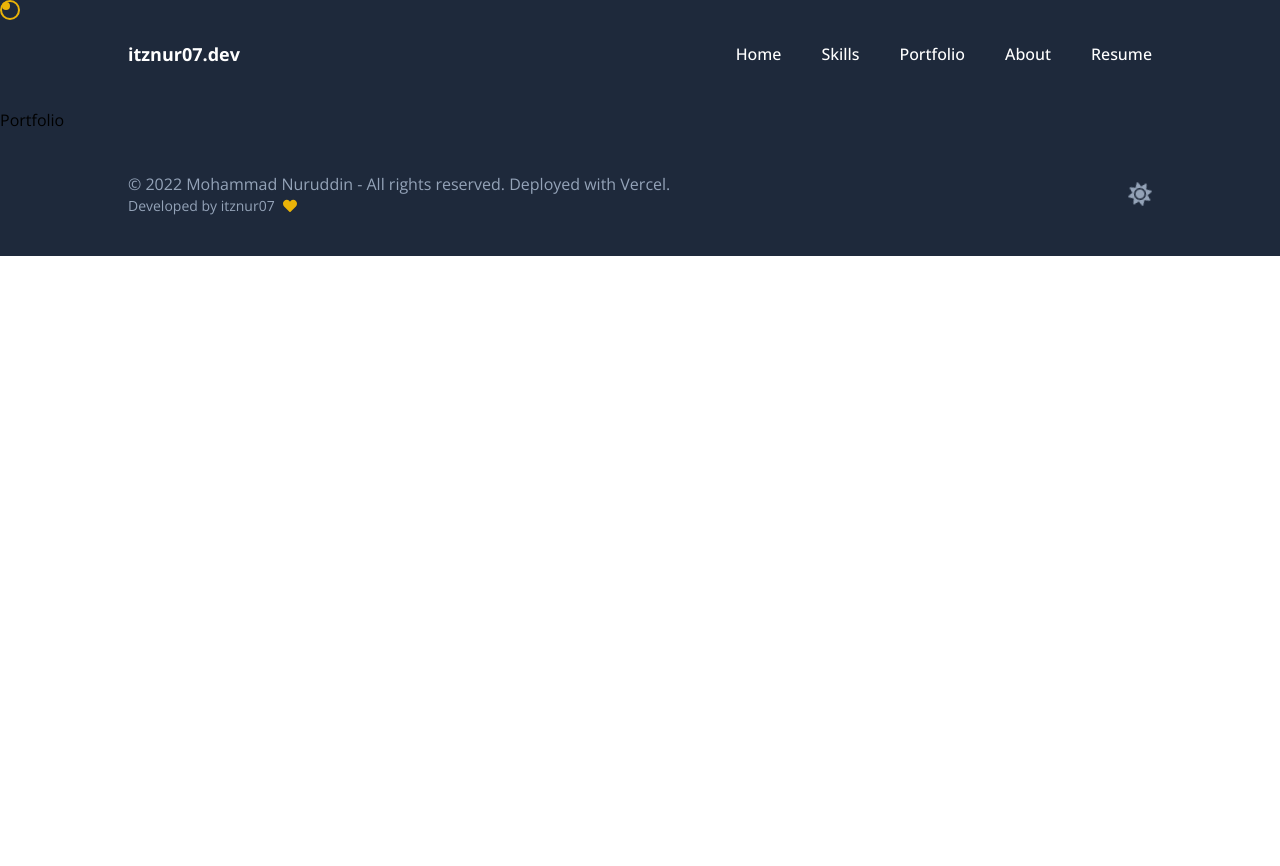
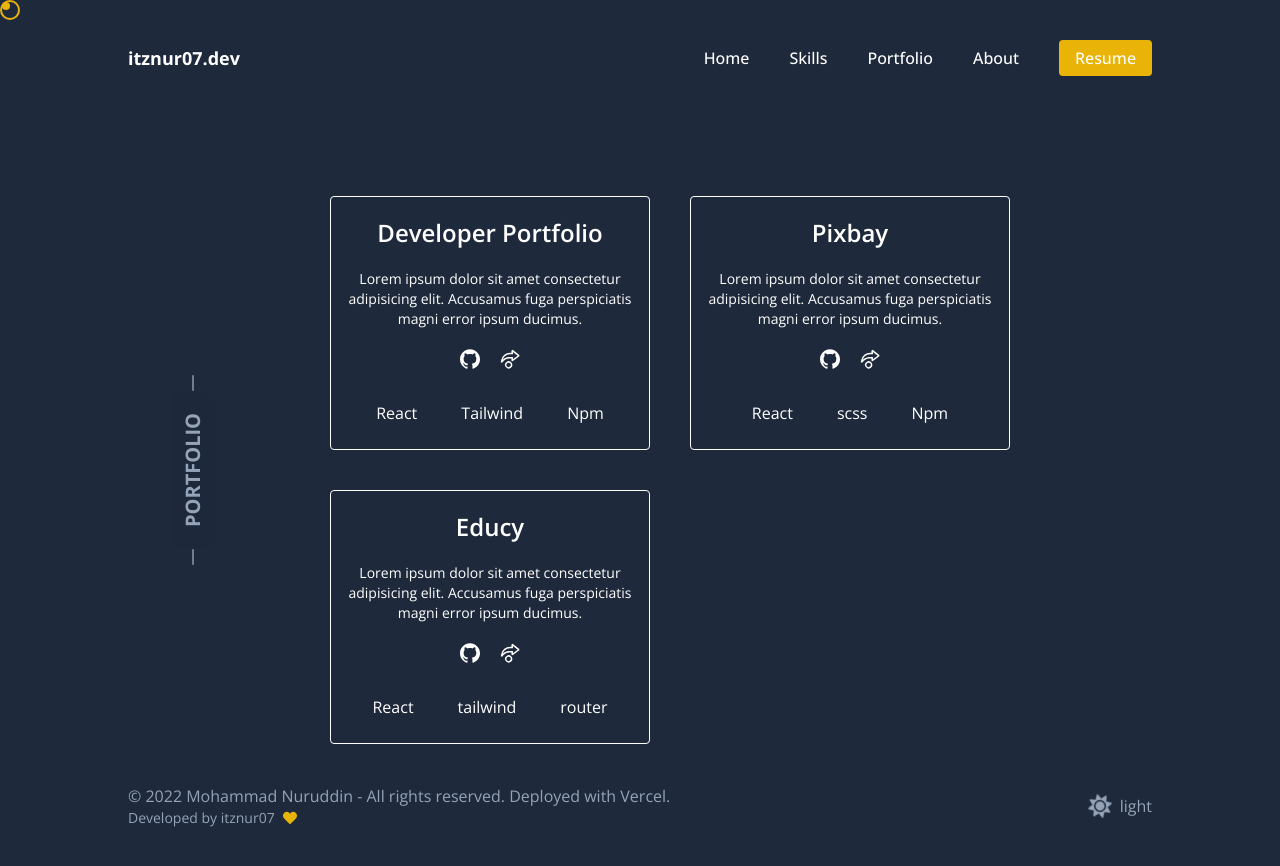
Before and after one commit to itznur07/itznur07.dev, a React (Create React App) app: page /portfolio in a window 1280 px wide. Before the commit the page ends 800 px from the top, so only its background shows below. Built offline with nearby package versions, Linux system fonts and the light colour scheme.

Commit message:
Worked update

```diff
--- a/src/App.js
+++ b/src/App.js
@@ -5,7 +5,7 @@ import CustomCursor from "./components/cursor";
 import Layout from "./components/Layout";
 import About from "./pages/About";
 import Home from "./pages/Home";
-import Portfolio from "./pages/Portfolio";
+import Protfolio from "./pages/Portfolio";
 import Skills from "./pages/Skills";
 
 const App = () => {
@@ -17,7 +17,7 @@ const App = () => {
         <Route path='/' element={<Layout />}>
           <Route index element={<Home />} />
           <Route path='/skills' element={<Skills />} />
-          <Route path='/portfolio' element={<Portfolio />} />
+          <Route path='/portfolio' element={<Protfolio />} />
           <Route path='/about' element={<About />} />
         </Route>
       </Routes>
--- a/src/components/Footer.js
+++ b/src/components/Footer.js
@@ -29,13 +29,18 @@ const Footer = () => {
       </div>
       <div>
         {mode === false ? (
-          <FaMoon size={24} onClick={() => handleDark()} className='cursor-pointer' />
+          <div className="flex items-center space-x-2">
+            <FaMoon size={24} onClick={() => handleDark()} className='cursor-pointer' /> <span>dark</span>
+          </div>
         ) : (
-          <FaSun
+          <div className="flex items-center space-x-2">
+            <FaSun
             size={24}
             onClick={() => handleWhite()}
             className='cursor-pointer animate-spin'
           />
+          <span>light</span>
+          </div>
         )}
       </div>
     </div>
--- a/src/components/Navigation.js
+++ b/src/components/Navigation.js
@@ -31,9 +31,7 @@ const Navigation = () => {
           <Link to='/about'>
             <li className='hover:border-b-2 border-yellow-500'>About</li>
           </Link>
-          <Link to='/resume'>
-            <li className='hover:border-b-2 border-yellow-500'>Resume</li>
-          </Link>
+            <li className='rounded px-4 py-1.5 bg-yellow-500'><a href="https://drive.google.com/file/d/1ImNylwGYbKjIjaMq7UlpMFPigWhGldtj/view?usp=sharing" target={"_blank"} rel="noreferrer">Resume</a></li>
         </ul>
       </nav>
       {/* navlink ends here */}
--- a/src/pages/Portfolio.js
+++ b/src/pages/Portfolio.js
@@ -1,9 +1,102 @@
-import React from 'react'
+import React from "react";
 
-const Portfolio = () => {
+// import icons
+import { SiGithub } from "react-icons/si";
+import { VscLiveShare } from "react-icons/vsc";
+import { useSelector } from "react-redux";
+import MentionButton from "../components/MentionButton";
+
+const Protfolio = () => {
   return (
-    <div>Portfolio</div>
-  )
-}
+    <>
+      <div className='cotainer mx-auto items-center md:flex-none flex justify-center hidden-none'>
+        <div className='md:flex items-center md:justify-between justify-center md:gap-x-10 md:mx-24 h-auto mt-20 md:py-0 py-5'>
+          {/* div 1 */}
+          <div className='md:ml-0 ml-10'>
+            <MentionButton name='Portfolio' />
+          </div>
+          {/* div 1 */}
+          {/* div 2 */}
+          <div className='md:space-y-10 md:mt-0 mt-7 md:ml-0  ml-4'>
+            {/* skill card */}
+            <div className='md:flex flex-wrap items-center md:gap-x-10 gap-y-10 md:space-y-0 space-y-5 md:mt-0 mt-10'>
+              <Card
+                name='Developer Portfolio'
+                describe='Lorem ipsum dolor sit amet consectetur adipisicing elit. Accusamus fuga perspiciatis magni error ipsum ducimus.'
+                tags={["React", "Tailwind", "Npm"]}
+                repolink='https://github.com/itznur07/m-design-portfolio'
+                livelink='https://m-design-portfolio.vercel.app/'
+              />
+              <Card
+                name='Pixbay'
+                describe='Lorem ipsum dolor sit amet consectetur adipisicing elit. Accusamus fuga perspiciatis magni error ipsum ducimus.'
+                tags={["React", "scss", "Npm"]}
+                repolink='https://github.com/itznur07/Pixabay_Clone_Reactjs_Tailwindcss'
+                livelink='https://gracious-wiles-6398e8.netlify.app/'
+              />
+              <Card
+                name='Educy'
+                describe='Lorem ipsum dolor sit amet consectetur adipisicing elit. Accusamus fuga perspiciatis magni error ipsum ducimus.'
+                tags={["React", "tailwind", "router"]}
+                repolink='https://github.com/itznur07/edusy'
+                livelink='https://edusy-qkziw5nhb-itznur07.vercel.app/'
+              />
+            </div>
+          </div>
+          {/* div 2 */}
+        </div>
+      </div>
+    </>
+  );
+};
 
-export default Portfolio
+/**
+ *
+ * @param {*} param0
+ * @returns
+ */
+const Card = ({ name, describe, tags, repolink, livelink }) => {
+  const { mode } = useSelector((state) => state.theme);
+
+  return (
+    <div
+      style={{ borderColor: mode.text }}
+      className={`md:w-80 w-72 h-auto py-5 bg-[${mode.bg}] rounded md:flex items-center justify-center cursor-pointer hover:bg-white group transition ease-linear duration-200 border border-opacity-30`}
+    >
+      <div className='flex flex-col items-center gap-y-5'>
+        <h1
+          className={`text-[${mode.text}] text-2xl  group-hover:text-black font-semibold`}
+        >
+          {name}
+        </h1>
+        <p
+          className={`text-center text-sm text-[${mode.text}] group-hover:text-black`}
+        >
+          {describe}
+        </p>
+        <span
+          className={`flex text-xl group-hover:text-black  space-x-5 text-[${mode.text}]`}
+        >
+          <a href={repolink} target='_blank' rel='noreferrer'>
+            <SiGithub />
+          </a>
+          <a href={livelink} target='_blank' rel='noreferrer'>
+            <VscLiveShare />
+          </a>
+        </span>
+        <div className='text-center flex items-center space-x-5 mt-2'>
+          {tags.map((item, i) => (
+            <span
+              key={i}
+              className={`bg-[${mode.bg}] px-3 py-1 rounded-md text-[${mode.text}]`}
+            >
+              {item}
+            </span>
+          ))}
+        </div>
+      </div>
+    </div>
+  );
+};
+
+export default Protfolio;
```
